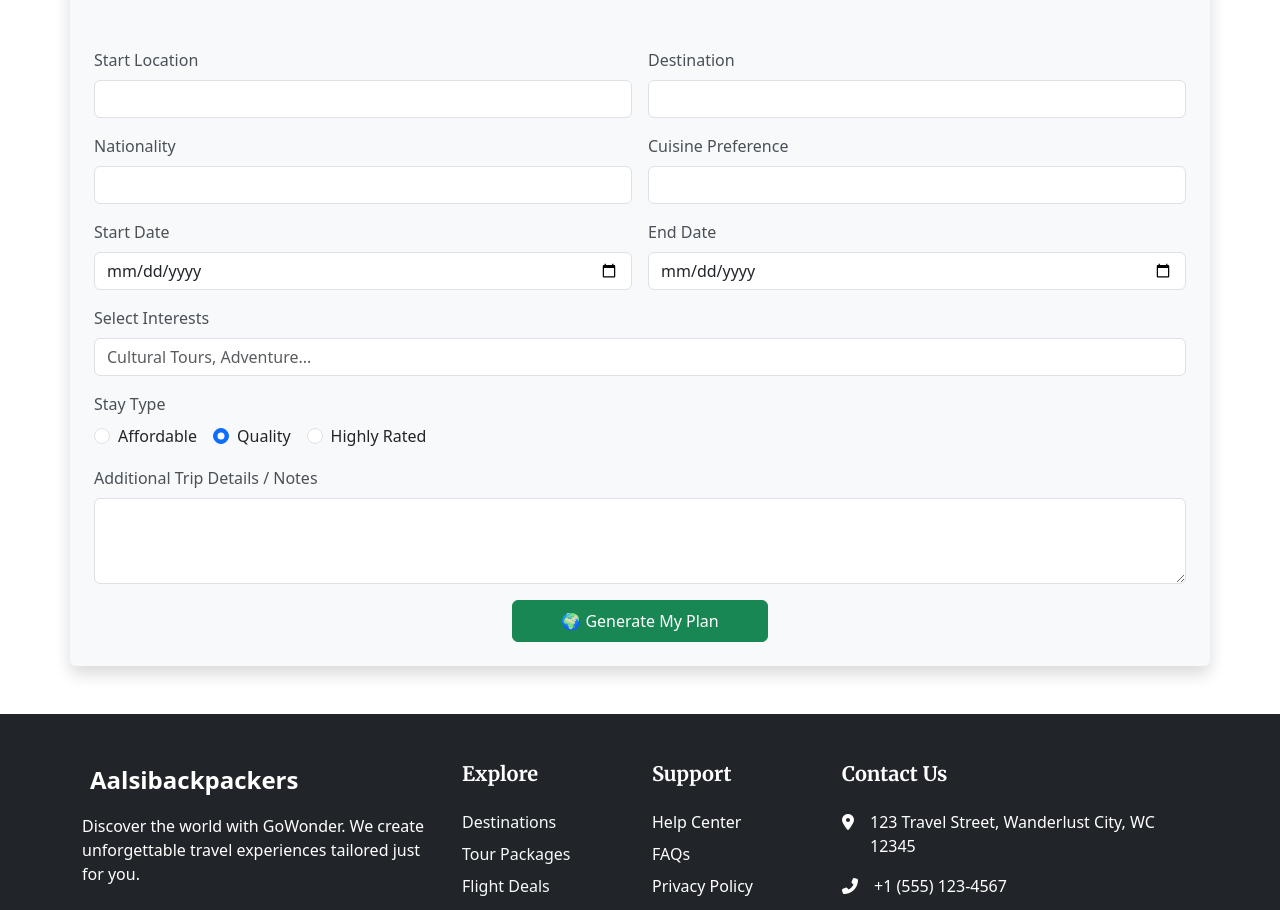
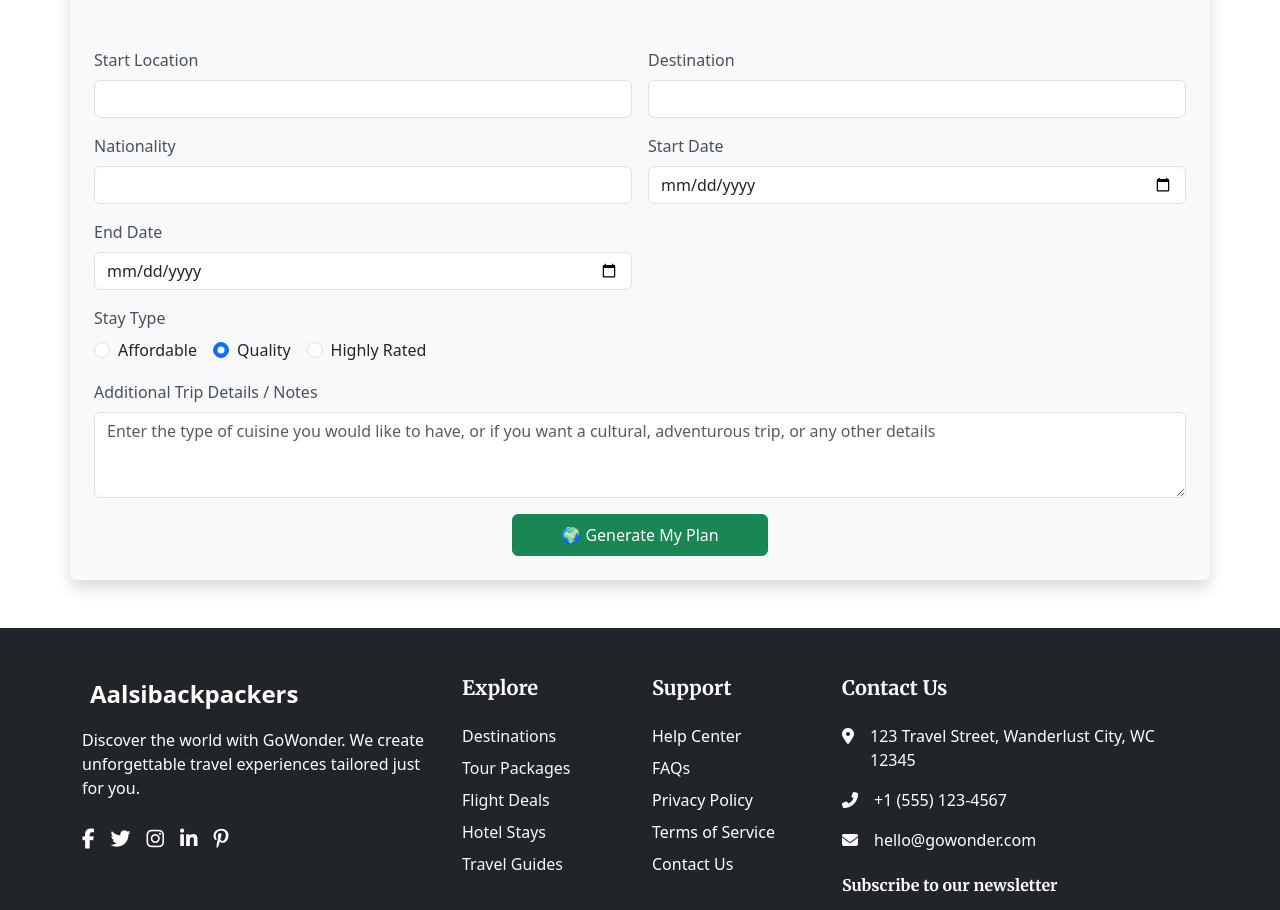
Before and after one commit to Akhil3838/travel_package, a Next.js app: page / in a window 1280 px wide. Shown: the part 1701-2611 px from the top of the page. Built offline with nearby package versions, Linux system fonts and the light colour scheme; no server answers.

Commit message:
updated the feilds aisaearch

```diff
--- a/src/components/AiSearchbar.jsx
+++ b/src/components/AiSearchbar.jsx
@@ -11,8 +11,6 @@ function TravelSearchBar() {
     nationality: "",
     start_date: "",
     end_date: "",
-    cuisine_preference: "",
-    interests: "",
     stay_type: "Quality",
     additional_data: "",
   });
@@ -100,18 +98,6 @@ function TravelSearchBar() {
           />
         </div>
 
-        {/* Cuisine Preference */}
-        <div className="col-md-6">
-          <label className="form-label">Cuisine Preference</label>
-          <input
-            type="text"
-            name="cuisine_preference"
-            className="form-control"
-            value={formData.cuisine_preference}
-            onChange={handleChange}
-          />
-        </div>
-
         {/* Dates */}
         <div className="col-md-6">
           <label className="form-label">Start Date</label>
@@ -130,19 +116,6 @@ function TravelSearchBar() {
             name="end_date"
             className="form-control"
             value={formData.end_date}
-            onChange={handleChange}
-          />
-        </div>
-
-        {/* Interests */}
-        <div className="col-md-12">
-          <label className="form-label">Select Interests</label>
-          <input
-            type="text"
-            name="interests"
-            className="form-control"
-            placeholder="Cultural Tours, Adventure..."
-            value={formData.interests}
             onChange={handleChange}
           />
         </div>
@@ -194,6 +167,7 @@ function TravelSearchBar() {
             rows="3"
             value={formData.additional_data}
             onChange={handleChange}
+            placeholder="Enter the type of cuisine you would like to have, or if you want a cultural, adventurous trip, or any other details"
           />
         </div>
 
```
